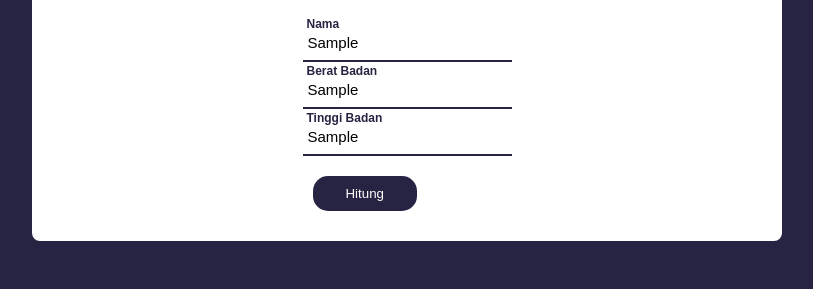
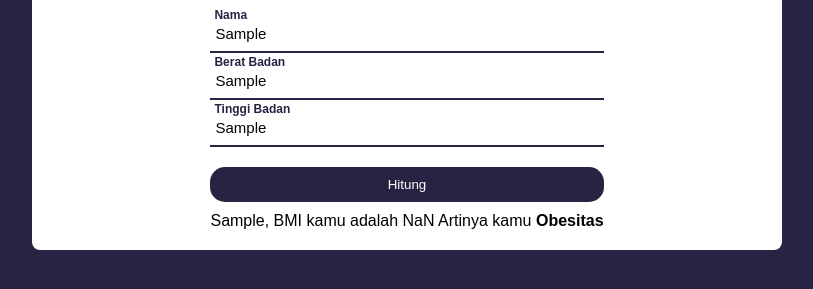
Before and after one commit to Bayuuu82/technical_project2, a plain HTML site: page index.html in a window 1280 px wide. Both pictures are taken after typing "Sample", "Sample", "Sample" into the empty fields and a click on the input "Hitung". Shown: the part 371-660 px from the top of the page, without its empty margins (233-1046 px from the left). Drawn offline with Linux system fonts and the light colour scheme.

Commit message:
perapihan code dan penyelesaian result dibantu kak hijir

```diff
--- a/index.html
+++ b/index.html
@@ -35,9 +35,8 @@
             <span></span>
             <label for="">Tinggi Badan</label>
           </div>
-          <input type="submit" class="button" value="Hitung" />
-          <div class="hasil">
-          </div>
+          <input id="submit" type="submit" class="button" value="Hitung" />
+          <div id="hasil" class="hasil"></div>
         </form>
       </div>
     </section>
--- a/javascript.js
+++ b/javascript.js
@@ -1,30 +1,25 @@
-
-// let nama = document.getElementById("nama");
-// let berat = document.getElementById("berat");
-// let tinggi = document.getElementById("tinggi");
-// function hitung()
-// ambil semua kebutuhan dari html
 let userform = document.getElementById("form");
 let button = document.getElementsByClassName("button");
-let outHasil = document.getElementsByClassName("hasil");
+let outHasil = document.getElementById("hasil");
+let submit = document.getElementById("submit");
 
 
-// buat event form untuk mengeksekusi isi form
-userform.addEventListener('submit', function (event) {
-    // untuk devault supaya tidak refresh karna males pake button
-    event.preventDefault();
-    // isialisasikan value yang di masukan dalam form menjadi object karna saya lebih ngerti
-    let formobject = new FormData(userform)
-    let formvalue = Object.fromEntries(formobject)
+submit.addEventListener("click", function (event) {
+  event.preventDefault();
 
-    // formvalue.nama
-    // formvalue.berat
-    // formvalue.tinggi
+  const UserName = document.getElementById("nama").value;
+  const UserBerat = document.getElementById("berat").value;
+  const UserTinggi = document.getElementById("tinggi").value;
 
-    console.log(formvalue.nama, formvalue.berat, formvalue.tinggi)
-    // `Berat Badan/(Tinggi Badan/100)^2`;
-    let caritinggi = formvalue.tinggi/100;
-    let pangkat = caritinggi**2;
-    let bmi = formvalue.berat/pangkat;
-    console.log(bmi);
+  const BMI = UserBerat / ((UserTinggi * UserTinggi) / 10000).toFixed(1);
+
+  if (BMI <= 18.5) {
+    outHasil.innerHTML = `${UserName}, BMI kamu adalah ${BMI} Artinya kamu <b>Kurus`;
+  } else if (BMI > 18.5 && BMI < 25) {
+    outHasil.innerHTML = `${UserName}, BMI kamu adalah ${BMI} Artinya kamu <b>Normal`;
+  } else if (BMI >= 25 && BMI < 30) {
+    outHasil.innerHTML = `${UserName}, BMI kamu adalah ${BMI} Artinya kamu <b>Gendut`;
+  } else {
+    outHasil.innerHTML = `${UserName}, BMI kamu adalah ${BMI} Artinya kamu <b>Obesitas`;
+  }
 });
--- a/style.css
+++ b/style.css
@@ -36,6 +36,8 @@ section {
   max-width: 400px;
   display: flex;
   flex-direction: column;
+  justify-content: center;
+  align-items: center;
 }
 form .field {
   position: relative;
@@ -102,9 +104,10 @@ form .button {
   padding: 10px 20px;
   border-radius: 15px;
   color: #fff;
-  width: 50%;
-  align-self: center;
+  width: 100%;
+  position: relative;
   margin: 10px;
+  margin-left: 0;
   cursor: pointer;
   transition: .5s;
   -webkit-border-radius: 15px;
```
